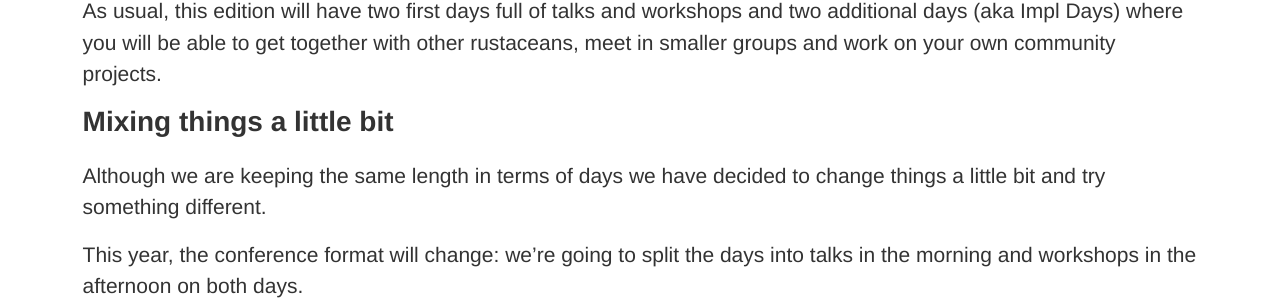
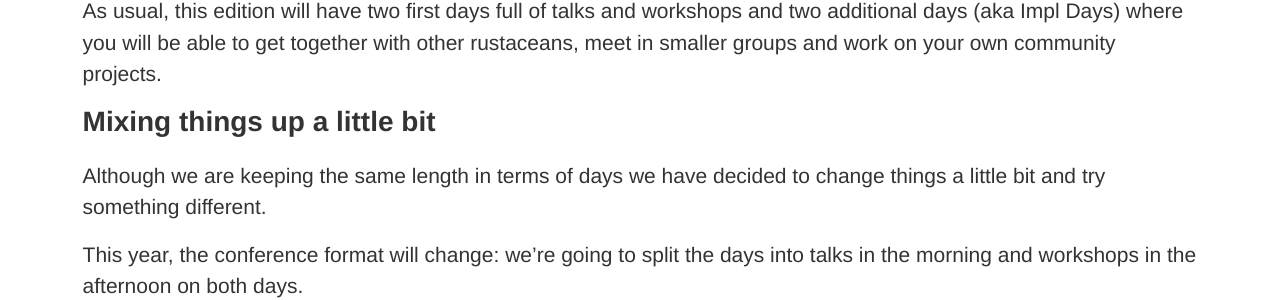
Before and after one commit to RustFestEU/barcelona.rustfest.eu, a Jekyll site: the page built from schedule.md, in a window 1280 px wide. Shown: the part 503-803 px from the top of the page. Built offline with Jekyll 4.4.1, drawn with Linux system fonts in a browser that asks for light colours; nearby versions of some CDN libraries.

Commit message:
Fix typo

```diff
--- a/schedule.md
+++ b/schedule.md
@@ -22,7 +22,7 @@ Rustfest 2019 will start on **November 9th (Saturday)** and will end on **Novemb
 
 As usual, this edition will have two first days full of talks and workshops and two additional days (aka Impl Days) where you will be able to get together with other rustaceans, meet in smaller groups and work on your own community projects.
 
-### Mixing things a little bit
+### Mixing things up a little bit
 
 Although we are keeping the same length in terms of days we have decided to change things a little bit and try something different.
 
```
